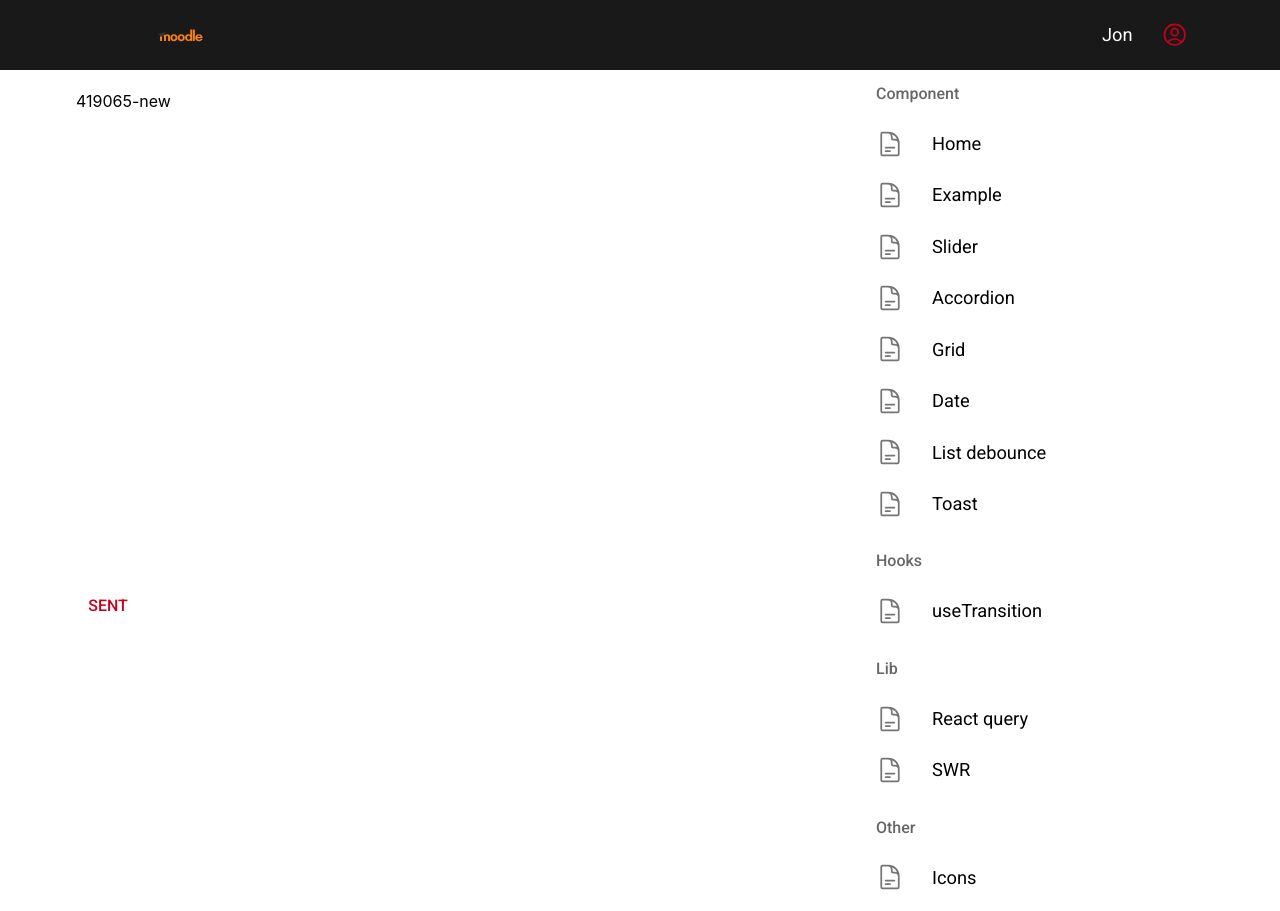
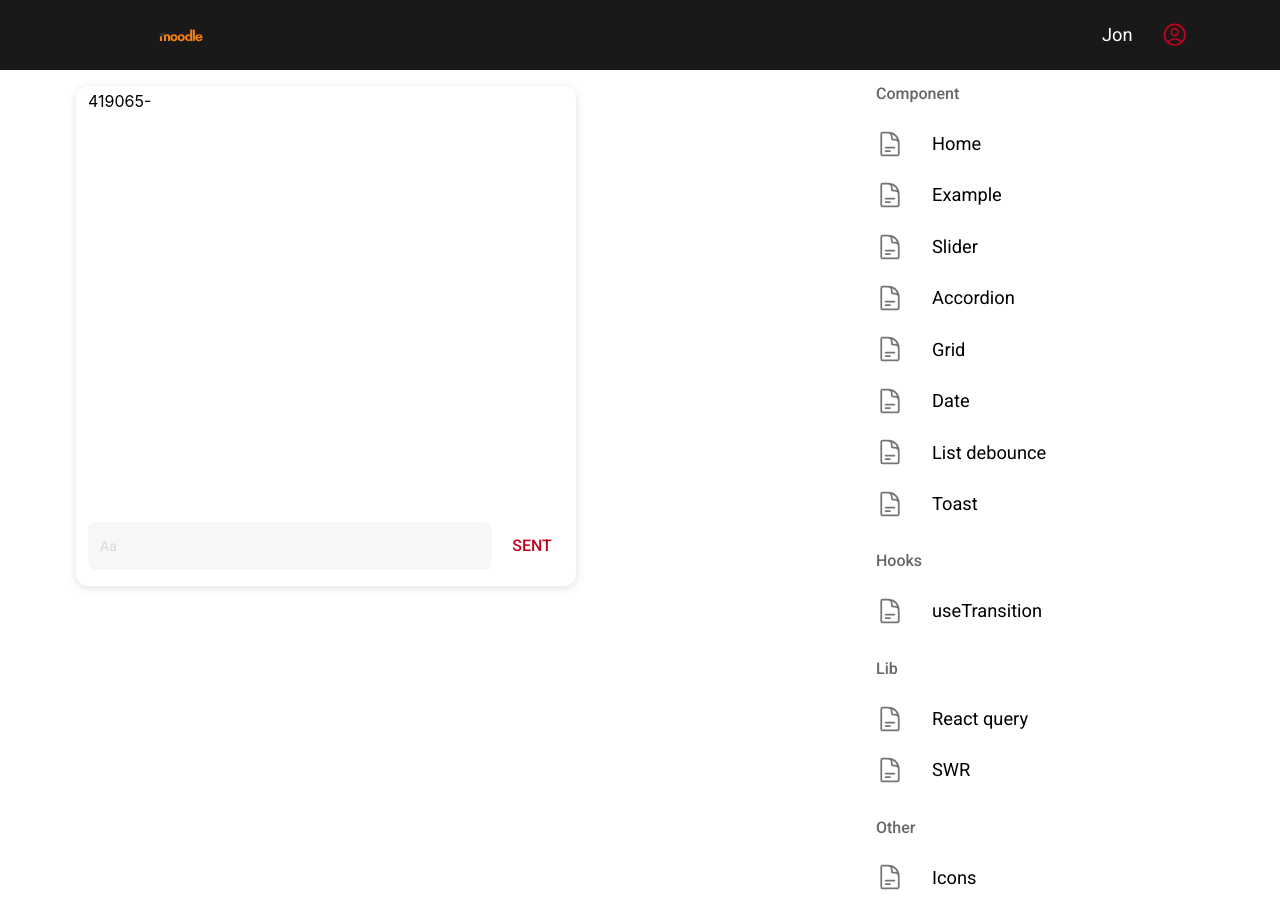
Before and after one commit to thaianhnv99/c-reactjs_comp, a React (Create React App) app: page /chat in a window 1280 px wide. Both pictures are taken after a click on the button "SENT". Built offline with nearby package versions, Linux system fonts and the light colour scheme; no server answers.

Commit message:
chat UI updated

```diff
--- a/src/components/base/TextFieldUI/TextFieldBase.tsx
+++ b/src/components/base/TextFieldUI/TextFieldBase.tsx
@@ -22,6 +22,7 @@
   type?: TextFieldType;
   error?: string | null | boolean;
   suffix?: string;
+  isShowClear?: boolean;
 };
 
 function TextFieldBase(
@@ -35,6 +36,7 @@
     suffix,
     size = 'medium',
     variant = 'outlined',
+    isShowClear = false,
     onChange,
     ...props
   }: TextFieldBaseProps,
@@ -49,13 +51,13 @@
   const isSearch = type === 'search';
 
   const [isShowClearBtn, setIsShowClearBtn] = useState(false);
-  const [isFocus, setIsFocus] = useState(false);
+  // const [isFocus, setIsFocus] = useState(false);
   const [isDisabled, setIsDisabled] = useState(disabled);
-  const [isStyleDisabled, setIsStyleDisabled] = useState(disabled || readOnly);
+  // const [isStyleDisabled, setIsStyleDisabled] = useState(disabled || readOnly);
 
   useEffect(() => {
     setIsDisabled(disabled);
-    setIsStyleDisabled(disabled || readOnly);
+    // setIsStyleDisabled(disabled || readOnly);
   }, [disabled, readOnly]);
 
   useEffect(() => {
@@ -65,39 +67,34 @@
   }, [value, type, disabled]);
 
   const handleChange = (e: ChangeEvent<HTMLInputElement | HTMLTextAreaElement>) => {
-    console.log('change');
-
     onChange?.(e);
     setIsShowClearBtn(e.target.value.length > 0);
   };
 
   const handleFocus = () => {
     setIsShowClearBtn((innerRef.current?.value ?? '').length > 0);
-    setIsFocus(true);
+    // setIsFocus(true);
   };
 
   const handleBlur = () => {
     if (type !== 'search') {
       setIsShowClearBtn(false);
     }
-    setIsFocus(false);
+    // setIsFocus(false);
   };
 
   const handleClear = (e: MouseEvent<HTMLElement>) => {
     e.preventDefault();
     e.stopPropagation();
-
     if (!innerRef.current) return;
     setNativeValue(innerRef.current, '');
     innerRef.current.focus();
-
     const event = new Event('change', { bubbles: true });
     innerRef.current.dispatchEvent(event);
   };
 
   useClickOutside([containerRef], handleBlur, true);
 
-  console.log('isFocus', isFocus, isStyleDisabled, variant);
   return (
     <InputBase
       ref={containerRef}
@@ -183,7 +180,7 @@
             height: 'auto',
           }}
         >
-          {isShowClearBtn ? (
+          {isShowClear && isShowClearBtn ? (
             <Box
               onMouseDown={handleClear}
               sx={{
--- a/src/pages/chat-debug/ChatDebug.tsx
+++ b/src/pages/chat-debug/ChatDebug.tsx
@@ -1,15 +1,16 @@
 import Box from '@mui/material/Box';
-import Button from '@mui/material/Button';
-import { useEffect, useLayoutEffect, useMemo, useRef, useState } from 'react';
+import Stack from '@mui/material/Stack';
+import { useEffect, useRef, useState } from 'react';
 import { fetchSeachListByTitle, type PostItem } from 'src/api/postApi';
 import useKeepScrollPosition from 'src/hooks/useKeepScrollPosition';
 import useOnScreen from 'src/hooks/useOnScreen';
+import MessageItem from './MessageItem';
+import ChatFooter from './ChatFooter';
 
 const ChatDebug = () => {
   const [messages, setMessages] = useState<PostItem[]>([]);
   const refFirstMessage = useRef<HTMLDivElement>(null);
   const isIntersecting = useOnScreen(refFirstMessage);
-
   const { containerRef: refContainerMessageBox, scrollToBottom } = useKeepScrollPosition([
     messages,
   ]);
@@ -23,15 +24,15 @@
     }
   };
 
-  const sentMessage = () => {
+  const sentMessage = (message: string) => {
     //Push message by socket
     scrollToBottom('auto');
     setTimeout(() => {
       const newMessageEmit: PostItem = {
-        body: 'New',
+        body: message,
         id: Math.floor(Math.random() * 1000000),
-        title: 'new',
-        userId: 2,
+        title: message,
+        userId: Math.floor(Math.random() * 1000000),
       };
       setMessages((old) => [...old, newMessageEmit]);
     }, 100);
@@ -43,32 +44,32 @@
     }
   }, [isIntersecting]);
 
-  useLayoutEffect(() => {
-    console.log('useLayoutEffect');
-  });
-
-  useMemo(() => {
-    console.log('useMemo');
-  }, []);
   return (
     <Box>
-      <Box ref={refContainerMessageBox} height={500} overflow="auto">
-        <Box ref={refFirstMessage} />
-        {messages.map((message) => {
-          return (
-            <Box
+      <Stack
+        direction="column"
+        justifyContent="space-between"
+        height={500}
+        width={500}
+        sx={{
+          boxShadow: 'rgba(99, 99, 99, 0.2) 0px 2px 8px 0px',
+          borderRadius: '12px',
+        }}
+      >
+        <Box ref={refContainerMessageBox} overflow="auto">
+          <Box ref={refFirstMessage} />
+          {messages.map((message) => (
+            <MessageItem
               key={message.id + Math.random()}
+              content={`${message.id}-${message.title}`}
               sx={{
-                padding: '5px 0 5px 0',
+                px: 1.5,
               }}
-            >
-              {`${message.id}-${message.title}`}
-            </Box>
-          );
-        })}
-      </Box>
-
-      <Button onClick={sentMessage}>Sent</Button>
+            />
+          ))}
+        </Box>
+        <ChatFooter sentMessage={sentMessage} />
+      </Stack>
     </Box>
   );
 };
--- /dev/null
+++ b/src/pages/chat-debug/ChatFooter.tsx
@@ -0,0 +1,31 @@
+import Button from '@mui/material/Button';
+import Stack from '@mui/material/Stack';
+import { useState } from 'react';
+import TextFieldUI from 'src/components/base/TextFieldUI';
+
+type ChatFooterProps = {
+  sentMessage: (message: string) => void;
+};
+const ChatFooter = ({ sentMessage }: ChatFooterProps) => {
+  const [value, setValue] = useState('');
+
+  const handleSendMessage = () => {
+    setValue('');
+    sentMessage(value);
+  };
+  return (
+    <Stack direction="row" gap={1} p={2} px={1.5}>
+      <TextFieldUI
+        placeholder="Aa"
+        size="small"
+        variant="contained"
+        fullWidth
+        value={value}
+        onChange={(e) => setValue(e.target.value)}
+      />
+      <Button onClick={handleSendMessage}>Sent</Button>
+    </Stack>
+  );
+};
+
+export default ChatFooter;
--- /dev/null
+++ b/src/pages/chat-debug/MessageItem.tsx
@@ -0,0 +1,21 @@
+import Box, { type BoxProps } from '@mui/material/Box';
+import { type ReactNode } from 'react';
+
+type MessageItemProps = {
+  content: ReactNode;
+} & BoxProps;
+const MessageItem = ({ content, sx, ...boxProps }: MessageItemProps) => {
+  return (
+    <Box
+      sx={{
+        padding: '5px 0 5px 0',
+        ...sx,
+      }}
+      {...boxProps}
+    >
+      {content}
+    </Box>
+  );
+};
+
+export default MessageItem;
```
